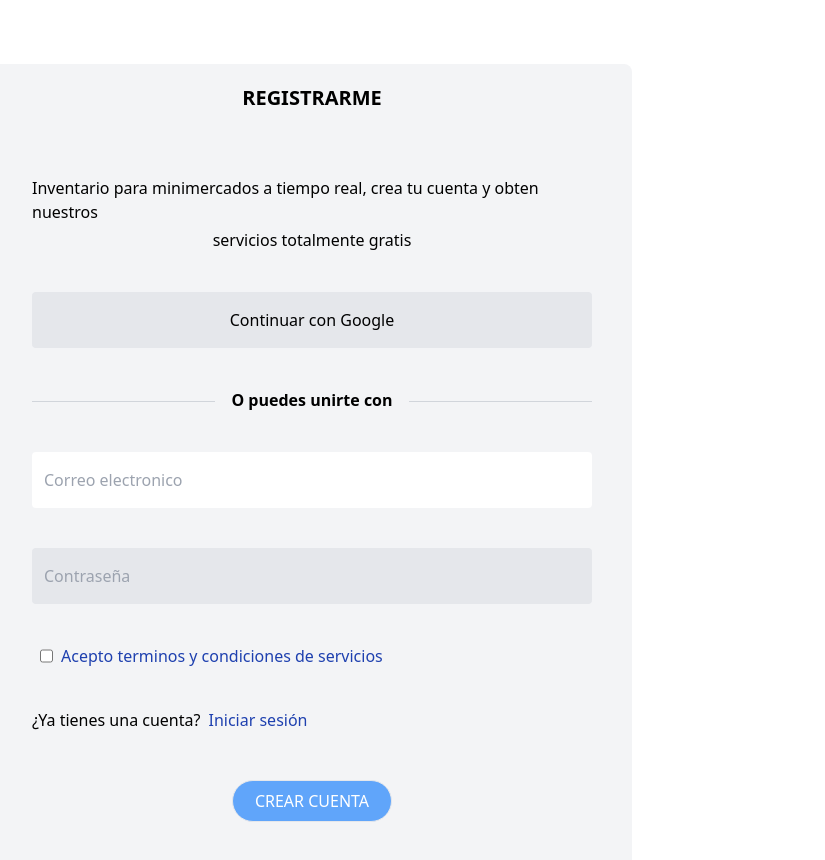
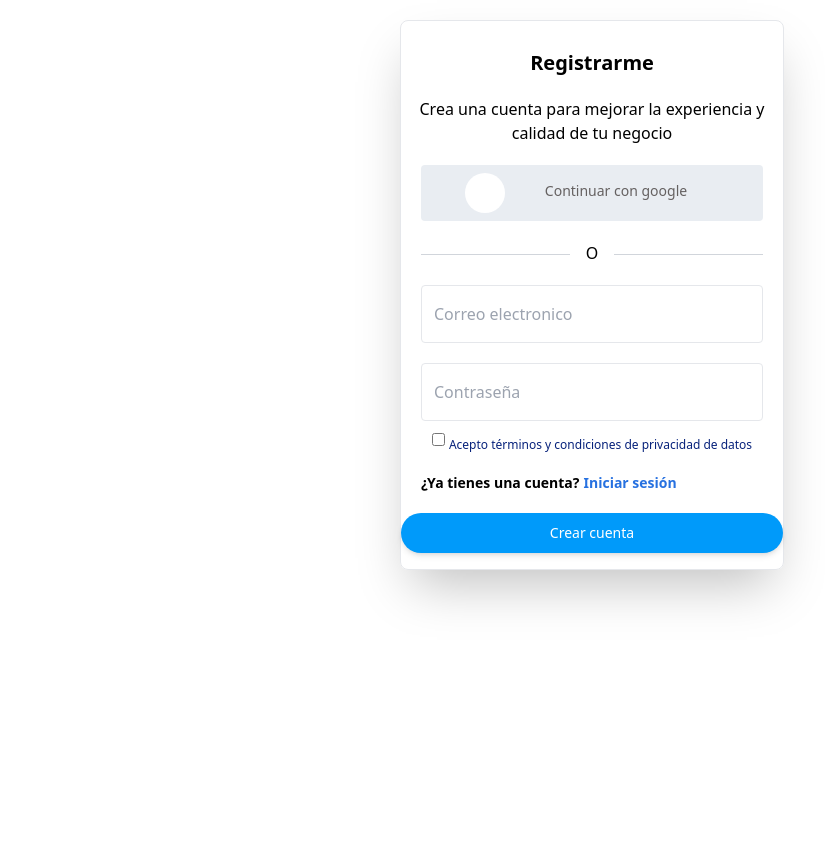
Before and after one commit to javierhol/FrontendStored, a React (Create React App) app: page /signup in a window 1280 px wide. Shown: the top 860 px of the page, without its empty margins (48-873 px from the left). After the commit the page ends 800 px from the top, so only its background shows below. Built offline with nearby package versions, Linux system fonts and the light colour scheme.

Commit message:
modificando signup

```diff
--- a/public/index.html
+++ b/public/index.html
@@ -9,6 +9,7 @@
       name="description"
       content="Web site created using create-react-app"
     />
+    <link rel="stylesheet" href="https://necolas.github.io/normalize.css/8.0.1/normalize.css">
     <link rel="apple-touch-icon" href="%PUBLIC_URL%/logo192.png" />
 
     <link rel="manifest" href="%PUBLIC_URL%/manifest.json" />
--- a/src/components/Signup.jsx
+++ b/src/components/Signup.jsx
@@ -12,21 +12,25 @@ export const Signup = () => {
 
         <>
 
-        <div className="form-signup w-2/4">
-            <div className="container-signup bg-gray-100 w-full mx-10 my-10 pb-1 rounded-lg">
-            <h1 className='text-xl font-semibold my-16 pt-5 text-center'>REGISTRARME</h1>
+
+        <div className="form-signup w-4/5 sm:w-96 mx-auto sm:mx-auto mt-5 ">
+            <div className="container-signup  border shadow-2xl pb-1 rounded-lg ">
+                <h1 class="text-xl font-semibold mt-2 mb-5 pt-5 text-center ">Registrarme</h1>
                 <div className="description">
-            <p className="mx-10 my-1">Inventario para minimercados a tiempo real, crea tu cuenta y obten nuestros</p>
-            <p className="text-center">servicios totalmente gratis</p>
+                    <p class="mx-10 text-center sm:mx-auto">Crea una cuenta para mejorar la experiencia y </p>
+                    <p class="text-center mb-5">calidad de tu negocio</p>
                 </div>
-            <div className="container-google bg-gray-200 text-center m-10 px-3 py-4 boder borde-solid rounded">Continuar con Google</div>
-            <div className="flex items-center m-10 before:flex-1 before:border-t before:border-gray-300 before:mt-0.5 after:flex-1 after:border-t after:border-gray-300 after:mt-0.5">
-                <p className="text-center font-semibold mx-4 mb-0">O puedes unirte con</p>
+                <div className="container-google bg-[#E9EDF2] py-2 boder border-solid rounded flex justify-center mx-5 sm:mx-5">
+                    <div className="bg-white ml-2 p-5 h-10 sm:w-10 sm:h-10 rounded-full"></div>
+                    <Link to="/auth" className="text-[#656161] text-sm font-semib mx-10 my-2">
+                        <span>Continuar con google</span>
+                    </Link>
+                </div>
+                <div className="flex items-center mx-5 my-5 before:flex-1 before:border-t before:border-gray-300 before:mt-0.5 after:flex-1 after:border-t after:border-gray-300 after:mt-0.5 sm:mx-5">
+                <p className="text-center mx-4 mb-0">O</p>
             </div>
             <Formik
-
-            initialValues={{ email: "", password: "",toggle: false,
-            checked: [], }}
+                initialValues={{ email: "", password: "",toggle: false,checked: [], }}
 
                 validationSchema={
                 Yup.object({
@@ -40,46 +44,45 @@ export const Signup = () => {
             >
 
             <Form>
-                    <div className="container-email m-10 ">
-                        <div className="signup-email w-full">
-                            <Field  type="email" className="bg-white px-3 py-4 boder border-solid rounded w-full" name="email" placeholder="Correo electronico"/>
+                <div className="mb-1 mx-5 sm:mx-5">
+                    <Field type="text" className="form-control block w-full px-3 py-4 text-base font-normal text-gray-700 bg-white bg-clip-padding border border-solid boder-gray-300 rounded transition ease-in-out focus:text-gray-500
+                    focus:bg-white focus:border-gray-300 focus:outline-none" name="email" placeholder="Correo electronico"/>
+                </div>
+                <div className="error">
+                    <ErrorMessage component="span" className='text-red-600 ml-5 text-sm mb-1' name='email' />
+                </div>
+                <div className="mb-1 mx-5 sm:mx-5">
+                    <Field className="form-control block w-full px-3 py-4 text-base font-normal text-gray-700 bg-white bg-clip-padding border boder-solid rounded transition ease-in-out mt-5 focus:text-gray-700
+                focus:border-gray-300 focus:outline-none" name="password" placeholder="Contraseña"/>
+                </div>
+                <div className="error">
+                    <ErrorMessage component="div" className='text-red-600 ml-5 mb-1 text-sm' name='password'/>
+                </div>
+                <div className="flex justify-center  items-center mb-5 mx-5 sm:ml-5">
+                    <div className=" flex  items-center form-group form-check text-xs">
+                        <Field type="checkbox" className="form-check appaerance-none  border border-gray-300 rounded-sm checked:blue-600 checked:border-blue-600 focus:outline-none transition duration-200 align-top bg-no-repeat bg-center bg-contain
+                         cursor-pointer" name="toggle"/>
+                        <Link to="/privace " className="form-group text-[#07227B] mt-2 ml-1 hover:text-blue-700 focus:text-blue-700 active:text-blue-800 duration-200 transition ease-in-out sm:flex">
+                            <span className="mt-1">Acepto términos y condiciones de privacidad de datos</span>
+                        </Link>
                     </div>
                 </div>
-                    <div className="error">
-                        <ErrorMessage component="p" className='text-red-600 m-10' name='email' />
-                    </div>
-                    <div className="container-password m-10">
-                        <div className="signup-password w-full">
-                            <Field type="password" className="bg-gray-200 px-3 py-4 boder border-solid rounded w-full" name="password" placeholder="Contraseña"/>
-                        </div>
-                    </div>
-                    <div className="error">
-                        <ErrorMessage component="p" className='text-red-600 m-10' name='password'/>
-                    </div>
-
-                <div className="permissions-signup m-10 flex">
-                <Field type="checkbox" className="mx-2" name="toggle" />
-                <Link to="/privacy">
-                    <p className="text-blue-800">
-                        Acepto terminos y condiciones de servicios
+                    <p className="text-sm font-semibold  mx-5 sm:ml-5">¿Ya tienes una cuenta?
+                    <Link to="/auth">
+                        <span href="#!" className="text-[#2771E0] hover:text-blue-700 transition duration-200 ease-in-out ml-1 sm:ml-1">Iniciar sesión</span>
+                    </Link>
                     </p>
-                </Link>
-                </div>
-                <div className="flex mx-10">
-                    <p className="mr-2">¿Ya tienes una cuenta?</p>
-                    <Link to="/auth">
-                        <p className="text-blue-800">Iniciar sesión</p>
-                    </Link>
-                </div>
-                <div className="button-signup mx-60 my-12 py-2 bg-blue-400 w-1/4 text-center text-white border border-solid rounded-full">
-                    <button type="submit">
-                        CREAR CUENTA
+                    <div className="text-center mt-5">
+                        <button type="button" className="bg-[#009AFA] inline-block px-6 py-2.5 w-40 rounded-full text-white  text-sm  rounded shadow-md hover:bg-[#009AFA] hover:shadow-lg focus:shadow-lg
+                        focus:outline-none focus:ring-0 active:shadow-lg transition duration-150 ease-in-out w-full mb-3">
+                            Crear cuenta
                         </button>
                     </div>
                 </Form>
             </Formik>
             </div>
         </div>
+
         </>
 
 
```
Lines whose indentation alone changed are shown as unchanged.
